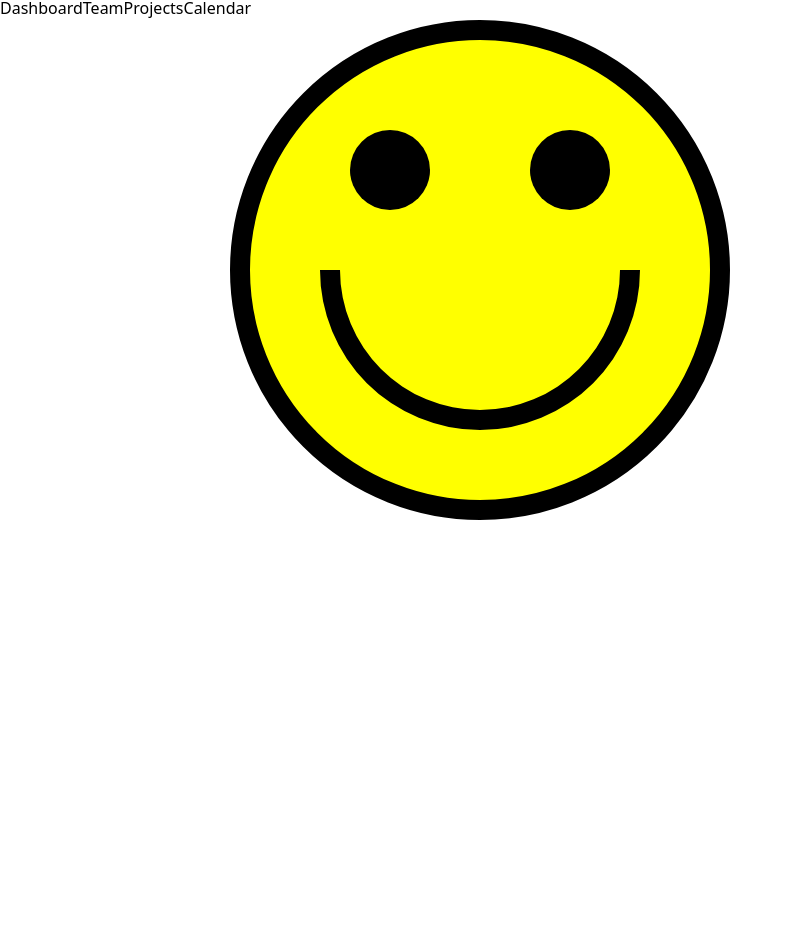
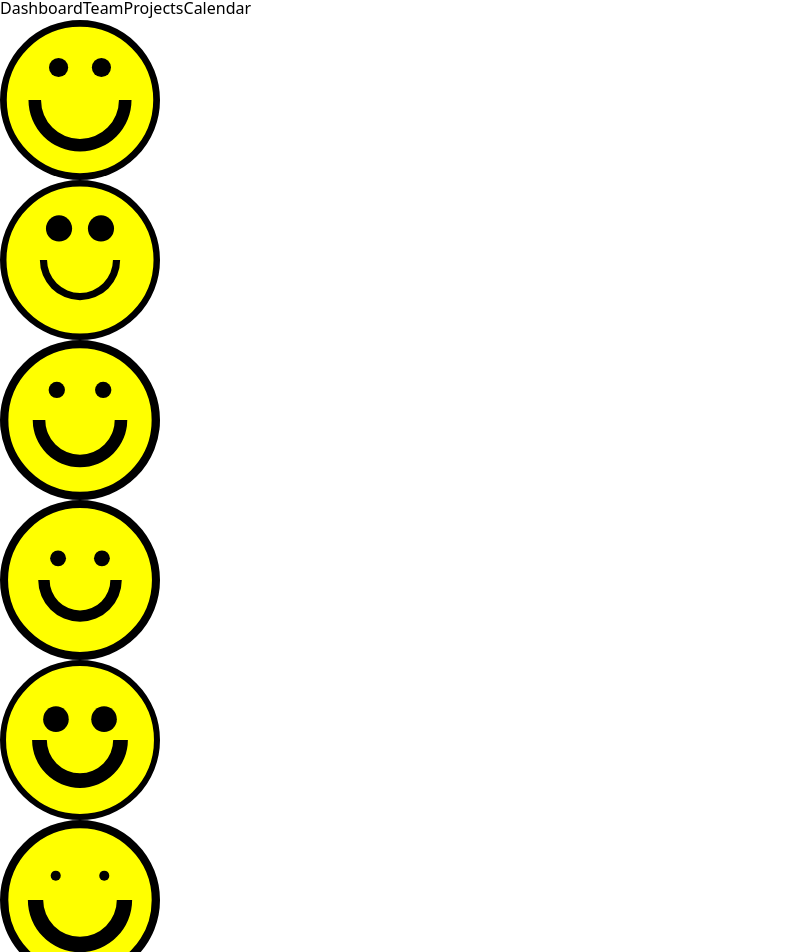
Before and after one commit to teejay13/ghanalytics-elec, a React (Vite) app: page / in a window 1280 px wide. Shown: the part 1095-2047 px from the top of the page, without its empty margins (0-793 px from the left). Before the commit the page ends 1615 px from the top, so only its background shows below. Built offline with nearby package versions, Linux system fonts and the light colour scheme.

Commit message:
face done

```diff
--- a/src/App.tsx
+++ b/src/App.tsx
@@ -1,43 +1,42 @@
 //import Navbar from "./components/NavBar";
-import { useRef } from "react";
+import { Face } from "./components/Face";
 import Navbar from "./components/NavBar";
-import { BackgroundCircle } from "./components/BackgroundCircle";
-import { Eyes } from "./components/Eyes";
-import { Mouth } from "./components/Mouth";
-import { FaceContainer } from "./components/FaceContainer";
 
-const width = 960;
-const height = 500;
-const centerX = width / 2;
-const centerY = height / 2;
-const strokeWidth = 20;
-const eyeOffsetX = 90;
-const eyeOffsetY = 100;
-const eyeRadius = 40;
-const mouthWidth = 20;
-const mouthRadius = 140;
+const width = 160;
+const height = 160;
 
+const array = [1, 2, 3, 4, 5];
 
-
-
-function App() {
-  const ref = useRef();
-
+const App = () => {
   return (
     <>
       <Navbar />
-      <FaceContainer width={width} height={height} centerX={centerX} centerY={centerY} ref={ref}>
-          <BackgroundCircle
-            radius={centerY - strokeWidth / 2}
-            strokeWidth={strokeWidth}
-          />
-          <Eyes
-            eyeOffsetX={eyeOffsetX}
-            eyeOffsetY={eyeOffsetY}
-            eyeRadius={eyeRadius}
-          />
-          <Mouth mouthRadius={mouthRadius} mouthWidth={mouthWidth} />
-      </FaceContainer>
+      {array.map(() => (
+        <Face
+          width={width}
+          height={height}
+          centerX={width / 2}
+          centerY={height / 2}
+          strokeWidth={6 + Math.random() * 3}
+          eyeOffsetX={20 + Math.random() * 9}
+          eyeOffsetY={20 + Math.random() * 15}
+          eyeRadius={5 + Math.random() * 10}
+          mouthWidth={7 + Math.random() * 9}
+          mouthRadius={30 + Math.random() * 10}
+        />
+      ))}
+      <Face
+        width={width}
+        height={height}
+        centerX={width / 2}
+        centerY={height / 2}
+        strokeWidth={6 + Math.random() * 3}
+        eyeOffsetX={20 + Math.random() * 9}
+        eyeOffsetY={20 + Math.random() * 15}
+        eyeRadius={5 + Math.random() * 10}
+        mouthWidth={7 + Math.random() * 9}
+        mouthRadius={30 + Math.random() * 10}
+      />
       {/* <div className="flex flex-col md:flex-row min-h-screen">
         <div className="md:flex-1 md:w-7/10 flex">
           <img
@@ -62,6 +61,6 @@ function App() {
       </div> */}
     </>
   );
-}
+};
 
 export default App;
--- /dev/null
+++ b/src/components/Face.tsx
@@ -0,0 +1,56 @@
+import { FC, useRef } from "react";
+import { FaceContainer } from "./FaceContainer";
+import { BackgroundCircle } from "./BackgroundCircle";
+import { Eyes } from "./Eyes";
+import { Mouth } from "./Mouth";
+
+interface FaceProp {
+  width: number;
+  height: number;
+  centerX: number;
+  centerY: number;
+  strokeWidth: number;
+  eyeOffsetX: number;
+  eyeOffsetY: number;
+  eyeRadius: number;
+  mouthRadius: number;
+  mouthWidth: number;
+}
+
+export const Face: FC<FaceProp> = ({
+  width,
+  height,
+  centerX,
+  centerY,
+  strokeWidth,
+  eyeOffsetX,
+  eyeOffsetY,
+  eyeRadius,
+  mouthRadius,
+  mouthWidth,
+}) => {
+  const ref = useRef();
+
+  return (
+    <>
+      <FaceContainer
+        width={width}
+        height={height}
+        centerX={centerX}
+        centerY={centerY}
+        ref={ref}
+      >
+        <BackgroundCircle
+          radius={centerY - strokeWidth / 2}
+          strokeWidth={strokeWidth}
+        />
+        <Eyes
+          eyeOffsetX={eyeOffsetX}
+          eyeOffsetY={eyeOffsetY}
+          eyeRadius={eyeRadius}
+        />
+        <Mouth mouthRadius={mouthRadius} mouthWidth={mouthWidth} />
+      </FaceContainer>
+    </>
+  );
+};
```
